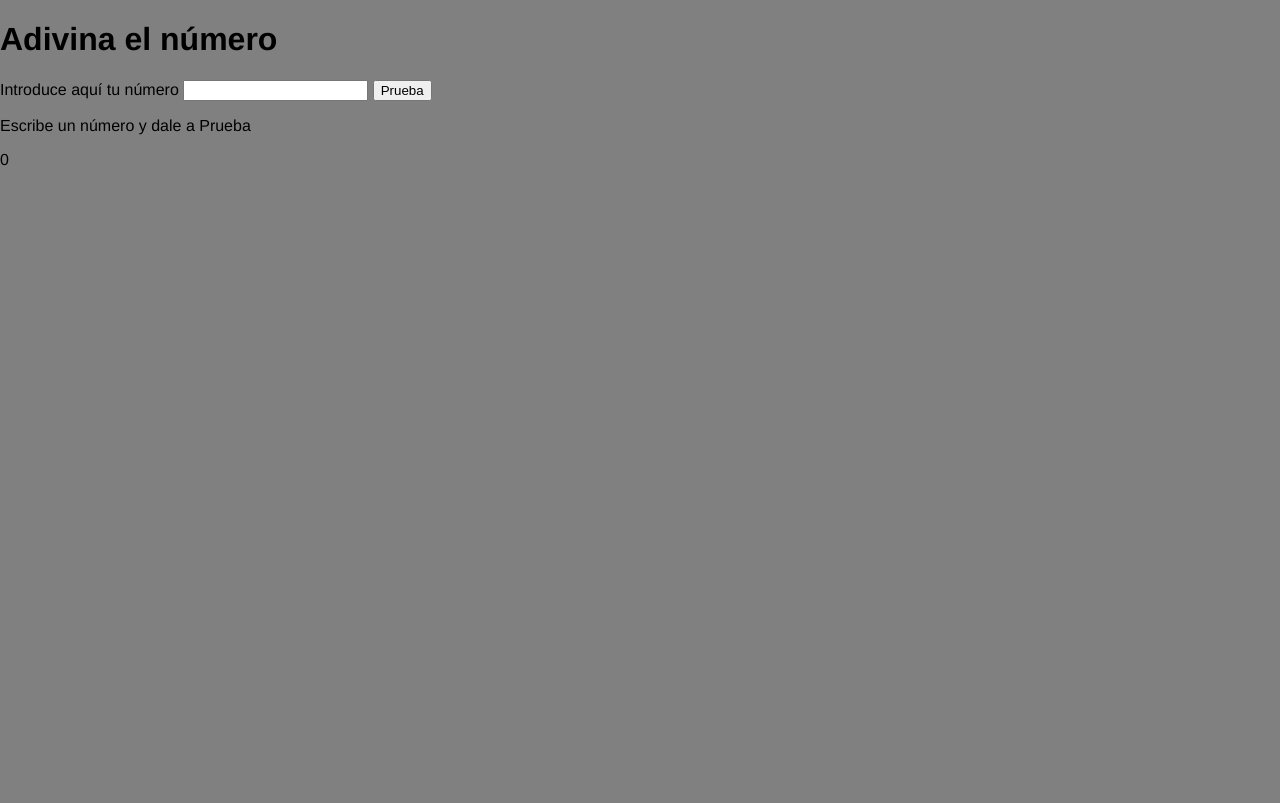
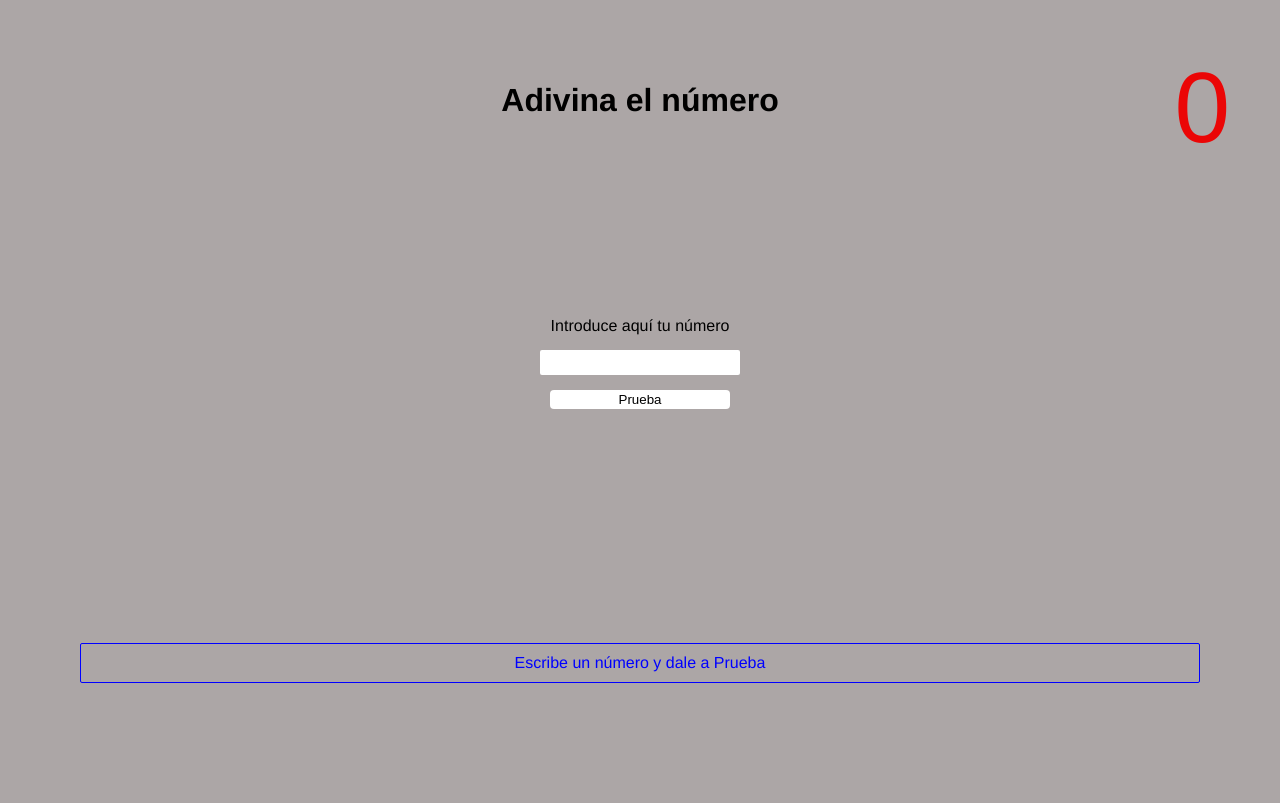
Before and after one commit to sayheylaura/number-guessing-game, a website: page docs/index.html in a window 1280 px wide. Drawn offline with Linux system fonts and the light colour scheme.

Commit message:
Finish styling and update docs folder

```diff
--- a/_src/assets/scss/main.scss
+++ b/_src/assets/scss/main.scss
@@ -1,10 +1,75 @@
+* {
+    box-sizing: border-box;
+}
+
 body {
     margin: 0;
     width: 100%;
     min-height: 100vh;
-    background-color: grey;
+    background-color: rgb(172, 166, 166);
     font-family: 'Franklin Gothic Medium', 'Arial Narrow', Arial, sans-serif;
     font-size: 16px;
     font-weight: 400;
     color: black;
 }
+
+.header {
+    width: 100%;
+    height: 25vh;
+    display: flex;
+    justify-content: center;
+    align-items: center;
+}
+
+.main {
+    width: 100%;
+    height: 75vh;
+    padding: 0 80px;
+    display: flex;
+    flex-direction: column;
+    justify-content: space-around;
+    align-items: center;
+}
+
+.form {
+    display: flex;
+    flex-direction: column;
+    align-items: center;
+}
+
+.user-number {
+    width: 200px;
+    height: 25px;
+    margin: 15px 0;
+    padding: 2px 0 2px 2px;
+    border: none;
+    border-radius: 2px;
+    text-align: center;
+}
+
+.submit-btn {
+    width: 180px;
+    padding: 2px;
+    border: 0;
+    border-radius: 4px;
+    background-color: white;
+}
+
+.tip-box {
+    width: 100%;
+    margin: 0;
+    padding: 10px;
+    border: 1px solid blue;
+    border-radius: 2px;
+    color: blue;
+    display: flex;
+    justify-content: center;
+}
+
+.attempts-meter {
+    font-size: 100px;
+    color: rgb(235, 6, 6);
+    position: absolute;
+    top: 50px;
+    right: 50px;
+}
--- a/docs/index.html
+++ b/docs/index.html
@@ -10,9 +10,11 @@
     </head>
 
     <body>
-        <main class="main">
+        <header class="header">
              <h1 class="main-title">Adivina el número</h1>
 
+        </header>
+        <main class="main">
             <form class="form" action="" method="post">
                 <label for="user-number">Introduce aquí tu número</label>
                 <input class="user-number" type="number"
```
Also changed, not shown: _src/templates/index.html (+4 -1 lines), docs/assets/css/main.css.
